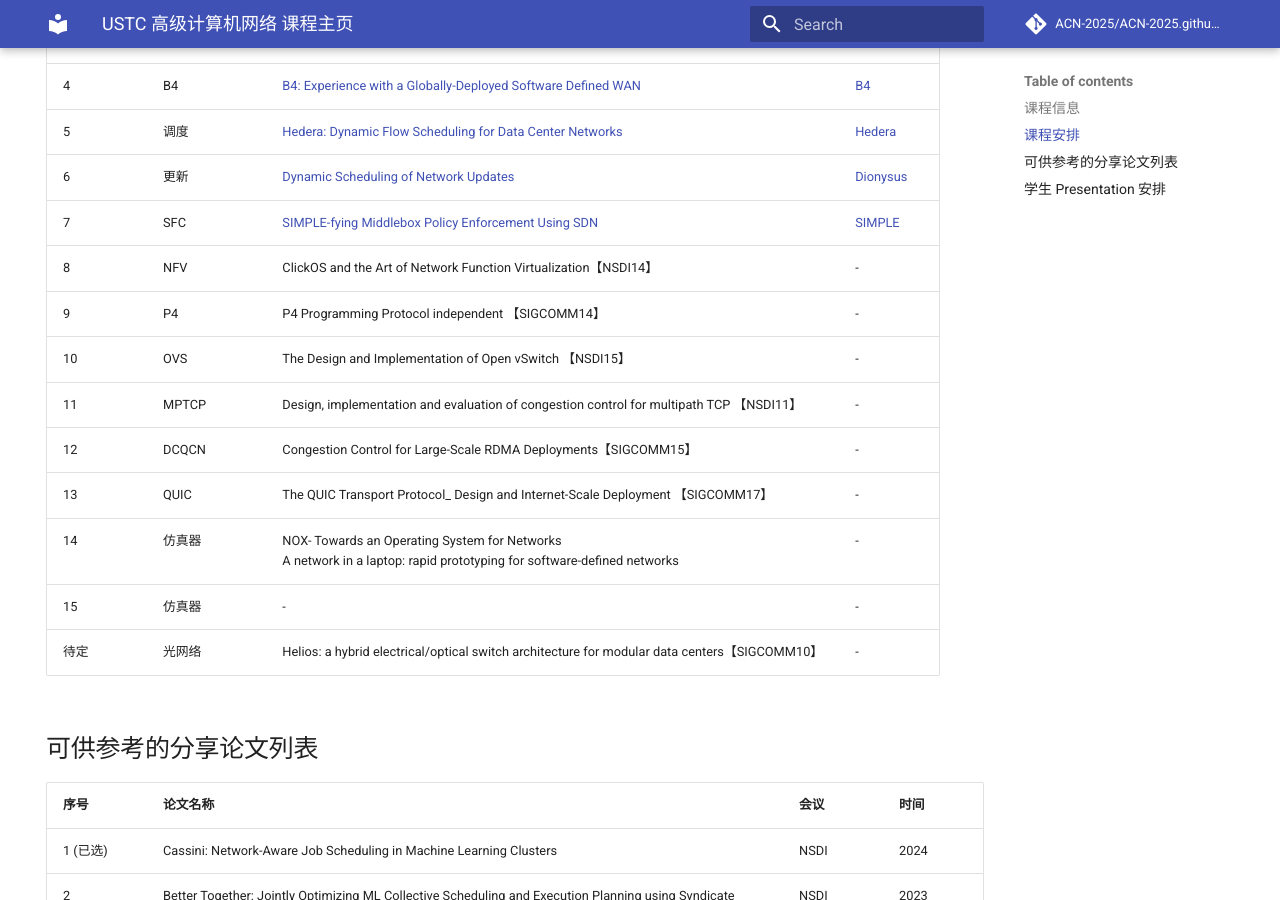
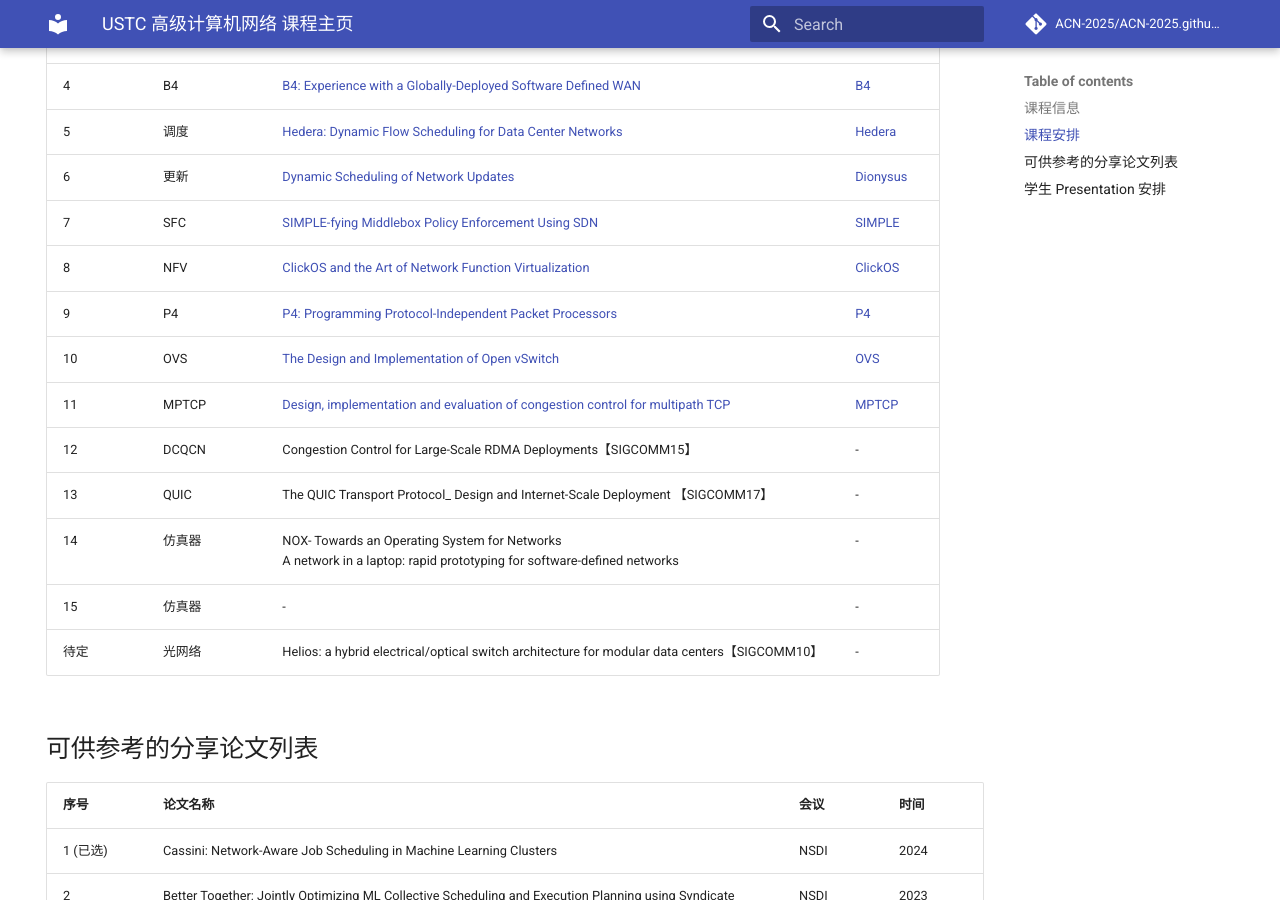
Before and after one commit to ACN-2025/ACN-2025.github.io, an MkDocs documentation site: the page built from docs/index.md, in a window 1280 px wide and 900 px high, scrolled down 709 px. Built offline with MkDocs 1.6.1 and Material for MkDocs 9.7.7, drawn with Linux system fonts in a browser that asks for light colours; comment, search, counter and statistics services are not loaded; some of the changed text lies outside the part shown.

Commit message:
Add lec. 8-11 paper & slides; add pre students

```diff
--- a/docs/index.md
+++ b/docs/index.md
@@ -28,10 +28,10 @@ hide:
 | 5      | 调度            | [Hedera: Dynamic Flow Scheduling for Data Center Networks](papers/Hedera.pdf) | [Hedera](slides/Hedera-slides.pdf) |
 | 6      | 更新            | [Dynamic Scheduling of Network Updates](papers/Dionysus.pdf)                   | [Dionysus](slides/Dionysus-slides.pdf) |
 | 7      | SFC             | [SIMPLE-fying Middlebox Policy Enforcement Using SDN](papers/SIMPLE.pdf) | [SIMPLE](slides/SIMPLE-slides.pdf) |
-| 8      | NFV             | ClickOS and the Art of Network Function Virtualization【NSDI14】       | - |
-| 9      | P4              | P4 Programming Protocol independent 【SIGCOMM14】                      | - |
-| 10     | OVS             | The Design and Implementation of Open vSwitch 【NSDI15】               | - |
-| 11     | MPTCP           | Design, implementation and evaluation of congestion control for multipath TCP 【NSDI11】| - |
+| 8      | NFV             | [ClickOS and the Art of Network Function Virtualization](papers/ClickOS.pdf) | [ClickOS](slides/ClickOS-slides.pdf) |
+| 9      | P4              | [P4: Programming Protocol-Independent Packet Processors](papers/P4.pdf) | [P4](slides/P4-slides.pdf) |
+| 10     | OVS             | [The Design and Implementation of Open vSwitch](papers/OVS.pdf) | [OVS](slides/OVS-slides.pdf) |
+| 11     | MPTCP           | [Design, implementation and evaluation of congestion control for multipath TCP](papers/MPTCP.pdf) | [MPTCP](slides/MPTCP-slides.pdf) |
 | 12     | DCQCN           | Congestion Control for Large-Scale RDMA Deployments【SIGCOMM15】       | - |
 | 13     | QUIC            | The QUIC Transport Protocol_ Design and Internet-Scale Deployment 【SIGCOMM17】 | - |
 | 14     | 仿真器 | NOX- Towards an Operating System for Networks <br> A network in a laptop: rapid prototyping for software-defined networks | - |
```
Also changed, not shown: other parts of docs/index.md (+2 -2 lines), 8 other files.
